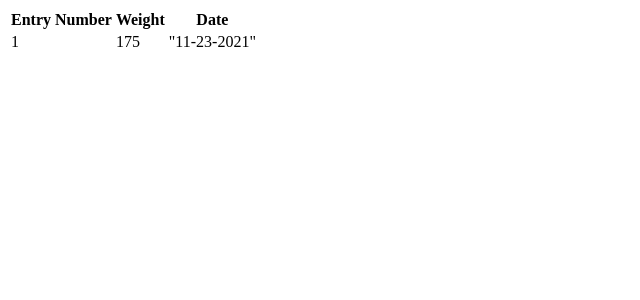
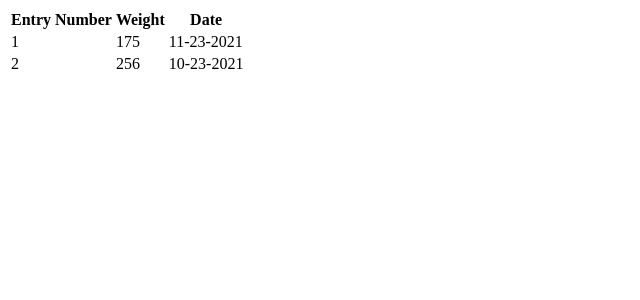
Before and after one commit to magoo2015/react_tutorial, a React (Create React App) app: page / in a window 1280 px wide. Shown: the top 300 px of the page, without its empty margins (0-640 px from the left). Built offline with nearby package versions, Linux system fonts and the light colour scheme.

Commit message:
Created DisplayEntries component and instantiated component

```diff
--- a/package.json
+++ b/package.json
@@ -8,7 +8,7 @@
     "@testing-library/user-event": "^13.5.0",
     "react": "^18.2.0",
     "react-dom": "^18.2.0",
-    "react-scripts": "5.0.1",
+    "react-scripts": "^5.0.1",
     "web-vitals": "^2.1.4"
   },
   "scripts": {
--- a/src/App.js
+++ b/src/App.js
@@ -1,27 +1,13 @@
 import React, { useState } from 'react';
+import DisplayEntries from './Components/DisplayEntries/DisplayEntries';
 
 
 function App() {
 
-  const [entries, setEntries] = useState([{weight: 175, date: "11-23-2021"}])
+  const [entries, setEntries] = useState([{weight: 175, date: "11-23-2021"}, {weight: 256, date: "10-23-2021"}])
   return (
     <div>
-      <table>
-        <thead>
-          <tr>
-            <th>Entry Number</th>
-            <th>Weight</th>
-            <th>Date</th>
-          </tr>
-        </thead>
-        <tbody>
-          <tr>
-            <td>1</td>
-            <td>175</td>
-            <td>"11-23-2021"</td>
-          </tr>
-        </tbody>
-      </table>
+      <DisplayEntries parentEntries={entries} />
     </div>
   );
 }
--- /dev/null
+++ b/src/Components/DisplayEntries/DisplayEntries.jsx
@@ -0,0 +1,26 @@
+const DisplayEntries = (props) => {
+    return (
+    <table>
+    <thead>
+        <tr>
+        <th>Entry Number</th>
+        <th>Weight</th>
+        <th>Date</th>
+        </tr>
+    </thead>
+    <tbody>
+        {props.parentEntries.map((entry, index) => {
+        return (
+            <tr>
+            <td>{index + 1}</td>
+            <td>{entry.weight}</td>
+            <td>{entry.date}</td>
+            </tr>
+        );
+        })}
+    </tbody>
+    </table>
+     );
+}
+
+export default DisplayEntries;
```
Also changed, not shown: 1 other file (tests, documents, lock files or other folders).
